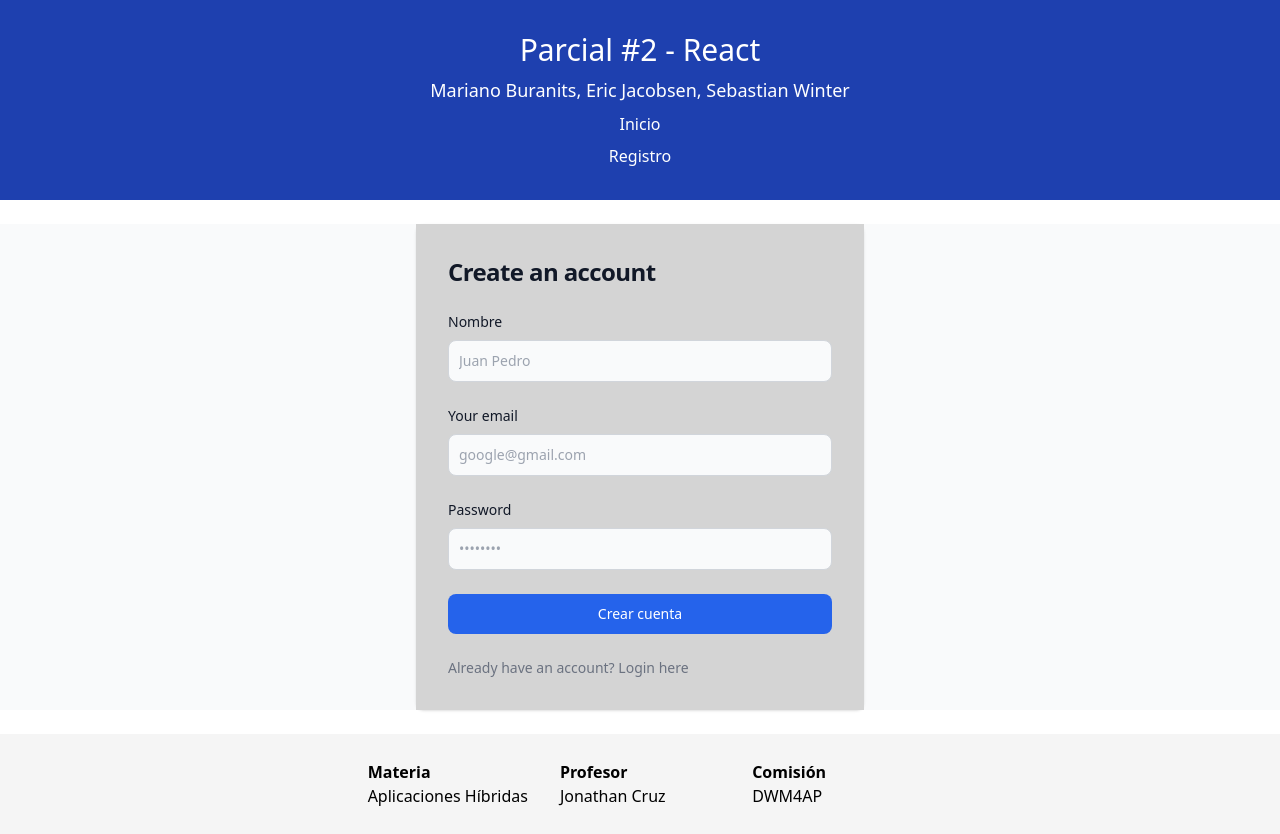
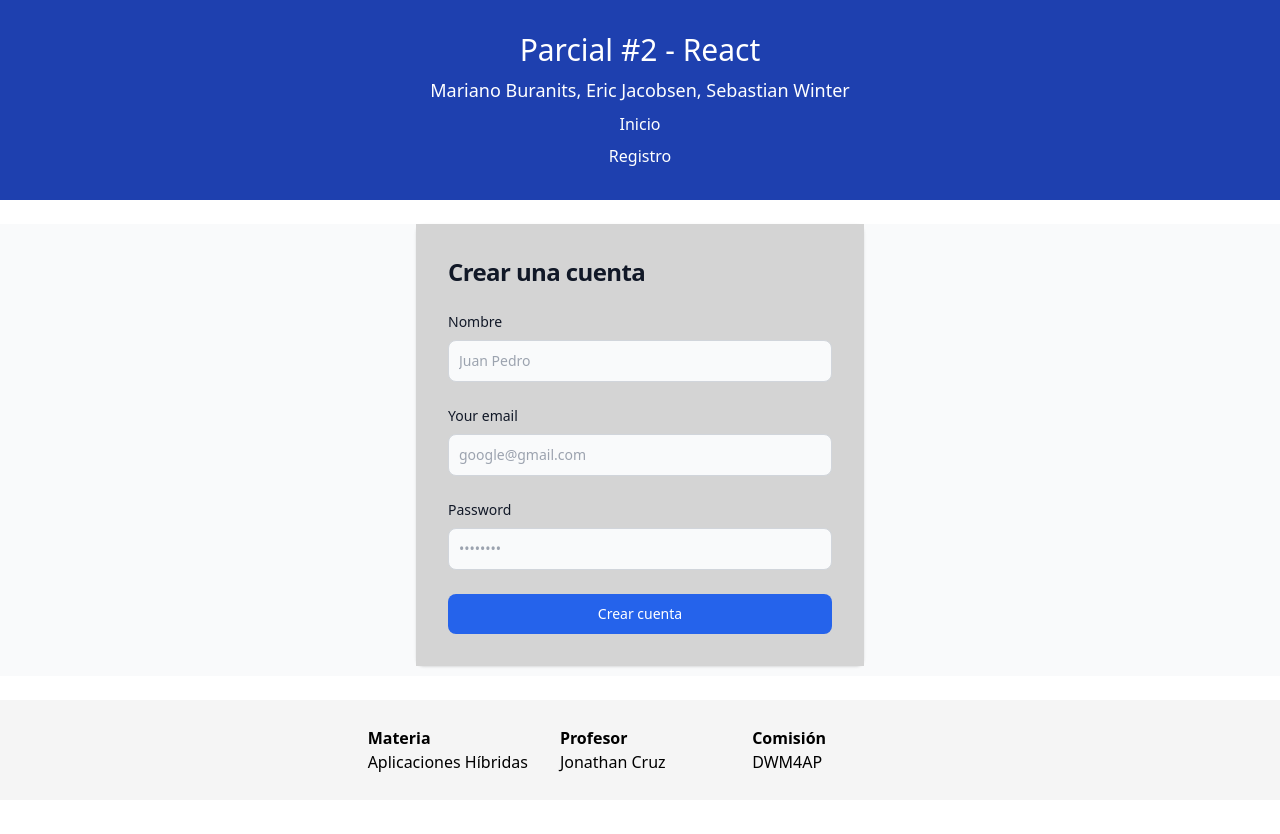
Before and after one commit to marianobura/dv-ah-02-parcial, a React (Vite) app in the folder frontend/: page /registro in a window 1280 px wide. After the commit the page ends 800 px from the top, so only its background shows below. Built offline with nearby package versions, Linux system fonts and the light colour scheme.

Commit message:
Actualizado título del registro

```diff
--- a/frontend/src/Registro.jsx
+++ b/frontend/src/Registro.jsx
@@ -57,7 +57,7 @@ const Registro = () => {
             <div className="w-full bg-white rounded-lg shadow md:mt-0 sm:max-w-md xl:p-0">
                 <div className="p-6 space-y-4 md:space-y-6 sm:p-8 bg-neutral-300">
                     <h1 className="text-xl font-bold leading-tight tracking-tight text-gray-900 md:text-2xl">
-                        Create an account
+                        Crear una cuenta
                     </h1>
                     <form className="space-y-4 md:space-y-6" onSubmit={ handleSubmit }>
                         <div>
@@ -73,9 +73,6 @@ const Registro = () => {
                             <input type="password" name="password" id="password" placeholder="••••••••" className="bg-gray-50 border border-gray-300 text-gray-900 text-sm rounded-lg focus:ring-primary-600 focus:border-primary-600 block w-full p-2.5" required="" onChange={handleChange} value={formData.password} />
                         </div>
                         <button type="submit" className="w-full text-white bg-blue-600 focus:ring-4 focus:outline-none font-medium rounded-lg text-sm px-5 py-2.5 text-center">Crear cuenta</button>
-                        <p className="text-sm font-light text-gray-500">
-                            Already have an account? <a href="#" className="font-medium text-primary-600 hover:underline">Login here</a>
-                        </p>
                     </form>
                 </div>
             </div>
```
